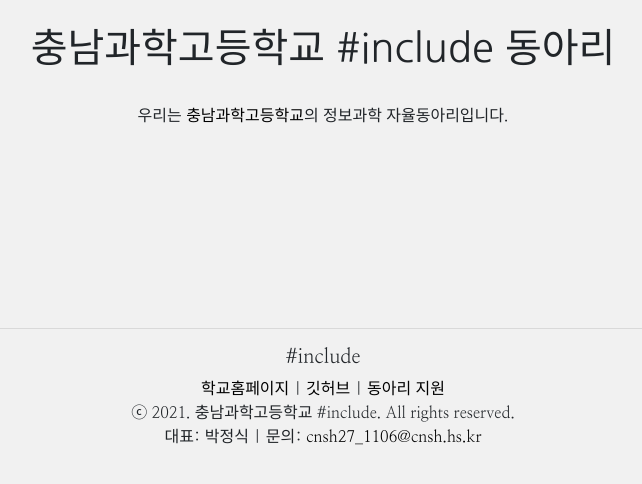
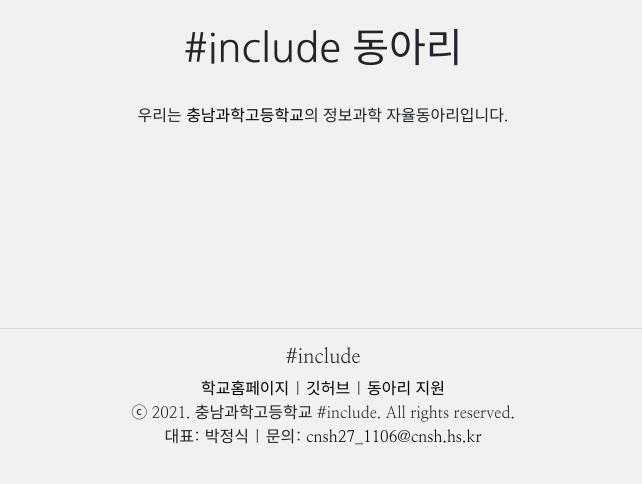
Before and after one commit to CNSH-include/CNSH-include, a plain HTML site: page index.html in a window 1280 px wide. Shown: the whole page, without its empty margins (317-959 px from the left). Drawn offline with nearby package versions, Linux system fonts and the light colour scheme.

Commit message:
edit contents

```diff
--- a/index.html
+++ b/index.html
@@ -12,7 +12,7 @@
 	<body>
 		<img src='cnsh logo.png' width="1" height="1">
 		<article>
-			<center><h1>충남과학고등학교 #include 동아리</h1></center>
+			<center><h1>#include 동아리</h1></center>
 		</article>
 		<section>
 			<center>
```
Also changed, not shown: invite.html (+1 -1 lines).
